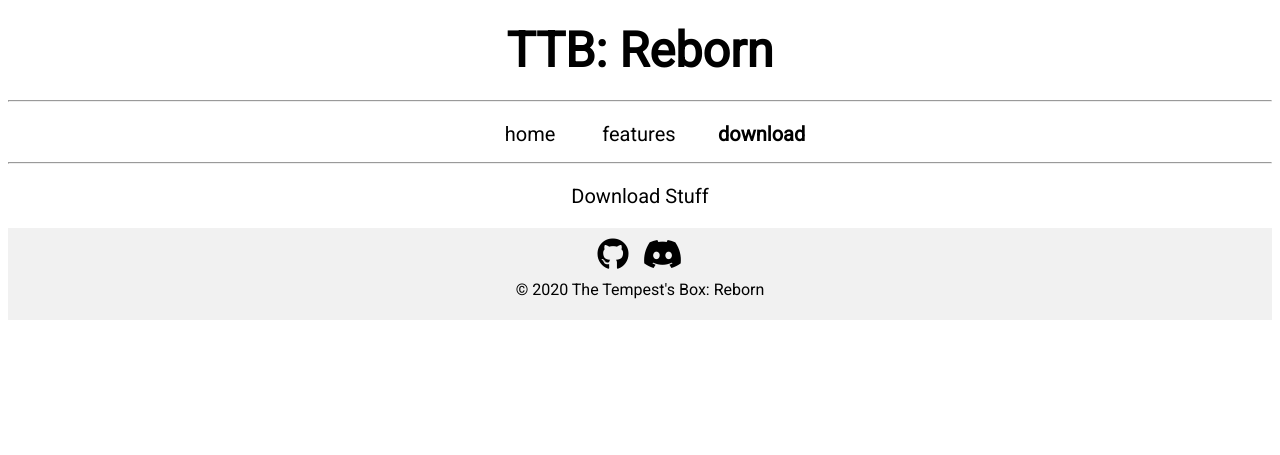
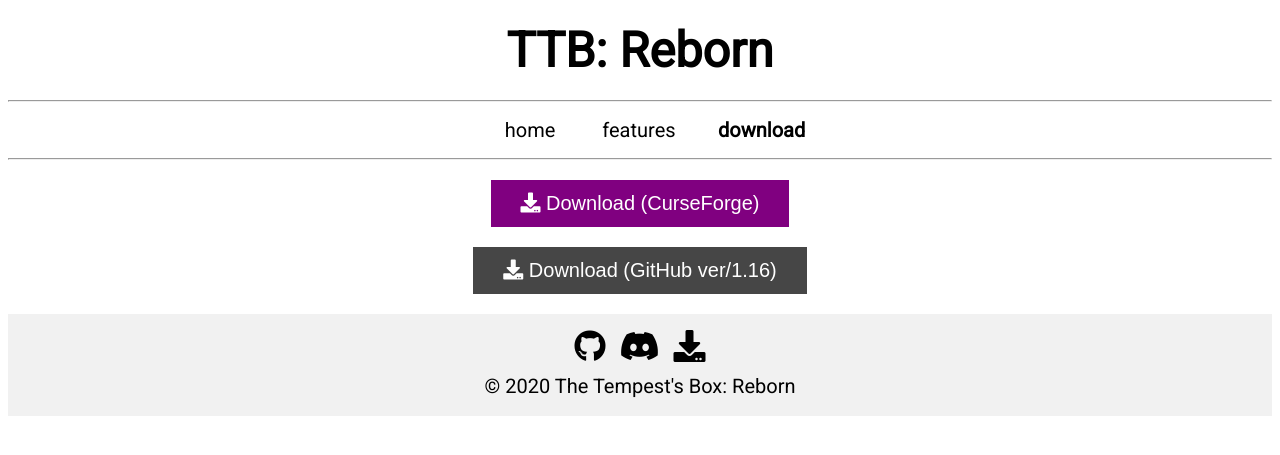
Before and after one commit to tempestsbox/tempestsbox.github.io, a Jekyll site: the page built from download.md, in a window 1280 px wide. Shown: the top 455 px of the page. Built offline with Jekyll 4.4.1, drawn with Linux system fonts in a browser that asks for light colours; nearby versions of some CDN libraries.

Commit message:
Minor edits
+ Downloads
* Improved 404 page
* Improved formatting

```diff
--- a/_layouts/default.html
+++ b/_layouts/default.html
@@ -2,24 +2,27 @@
 <html>
     <head>
         <meta charset="UTF-8" />
+        <meta name="viewport" content="width=device-width, initial-scale=1">
 
         <title>{{ page.title }} | {{ site.title }}</title>
         <meta name="description" content="A rebirth of Zoey's TTB for 1.15+" />
-
         <link rel="stylesheet" href="{{ site.url }}/stylesheet.css" />
         <link rel="icon" type="image/png" href="{{ site.url }}/assets/logos/ttb/128x.png" />
     </head>
 
     <body>
-        <a href={{ site.url }} class='site-title'> <h3> {{ site.title }} </h3> </a>
+        <header>
+            <a href={{ site.url }}> <h3> {{ site.title }} </h3> </a></li>
+        </header>
 
         <hr>
 
-        <p class='default'>{{ content }}</p>
+        {{ content }}
 
-        <footer class='footer-padding' id='footer'>
-            <a href="https://github.com/tempestsbox/ttb"><i class='fab fa-github social-icons'></i></a>
-            <a href="https://discord.gg/6TFaAuW" style="padding-left:10px;"><i class='fab fa-discord social-icons'></i></a>
+        <footer>
+            <a href="https://github.com/tempestsbox/ttb"><i class='fab fa-github footer-icons'></i></a>
+            <a href="https://discord.gg/6TFaAuW" style="padding-left:10px;"><i class='fab fa-discord footer-icons'></i></a>
+            <a href="https://curseforge.com/minecraft/customization/ttb" style="padding-left:10px;"><i class='fas fa-download footer-icons'></i></a>
 
             <p class= 'copyright' id='copyright'></p>
 
--- /dev/null
+++ b/_layouts/page/download.html
@@ -0,0 +1,13 @@
+---
+layout: default
+---
+
+<ul id="navigation" align="center">
+    <li class="home"><a href="{{ site.url }}">home</a></li>
+    <li class="features"><a href="{{ site.url }}/features">features</a></li>
+    <li><a href="{{ site.url }}/download"><b>download</b></a></li>
+</ul>
+
+<hr>
+
+<p> {{ content }} </p>
--- a/download.md
+++ b/download.md
@@ -1,17 +1,17 @@
 ---
 title: 'Download'
-layout: default
+layout: page/download
 permalink: /download
 ---
 
-<ul id="navigation" align="center">
-    <li class="home"><a href="{{ site.url }}">home</a></li>
-    <li class="features"><a href="{{ site.url }}/features">features</a></li>
-    <li><a href="{{ site.url }}/download"><b>download</b></a></li>
-</ul>
+<a href='https://curseforge.com/minecraft/customization/ttb'>
+    <button id='download-btn' class='curseforge'>
+        <i class='fa fa-download'></i> Download (CurseForge)
+    </button>
+</a>
 
-<hr>
-
-<p class='default'>
-    Download Stuff
-</p>
+<a href='https://github.com/tempestsbox/ttb/archive/ver/1.16.zip'>
+    <button id='download-btn' class='github'>
+        <i class='fa fa-download'></i> Download (GitHub ver/1.16)
+    </button>
+</a>
--- a/stylesheet.css
+++ b/stylesheet.css
@@ -1,17 +1,26 @@
 @import url('https://fonts.googleapis.com/css?family=Roboto&display=swap');
 @import url('https://cdnjs.cloudflare.com/ajax/libs/font-awesome/5.12.1/css/fontawesome.css');
 @import url('https://cdnjs.cloudflare.com/ajax/libs/font-awesome/5.12.1/css/brands.css');
+@import url('https://cdnjs.cloudflare.com/ajax/libs/font-awesome/5.12.1/css/solid.css');
 
 body {
     font-family: 'Roboto', 'sans-serif';
+    background-color: white;
+    color: black;
 }
-*.default {
+header {
+    font-size: 260%;
+    text-align: center;
+    font-weight: bold;
+    line-height: 3px;
+}
+p {
     font-size: 20px;
     text-align: center;
 }
-*.header {
-    font-size: 30px;
-    text-align: center;
+*.dark-mode {
+    background-color: black;
+    color: white;
 }
 
 *#infoContainer {
@@ -31,20 +40,22 @@
 	margin: 0 auto;
 }
 
-*.site-title {
-    font-size: 260%;
-    text-align: center;
-    font-weight: bold;
-    line-height: 3px;
+*#download-btn {
+  border: none;
+  color: white;
+  padding: 12px 30px;
+  cursor: pointer;
+  font-size: 20px;
+  display: table-cell;
 }
-*.page-title {
-    font-size: 150%;
-    text-align: center;
-    font-weight: bold;
-    line-height: 1px;
+*#download-btn.curseforge {
+    background-color: purple;
+}
+*#download-btn.github {
+    background-color: rgb(70, 70, 70);
 }
 
-*.social-icons {
+*.footer-icons {
     font-size: 200%;
     text-align: left;
 }
@@ -63,9 +74,9 @@
     text-decoration: underline;
 }
 
-*.footer-padding {
-    padding-top: 10px;
-    padding-bottom: 10px;
+footer {
+    padding-top: 16px;
+    padding-bottom: 6px;
 
     color: #000000;
     background-color: #f1f1f1;
```
Also changed, not shown: other parts of _layouts/default.html (+7 -0 lines), 404.md (+1 -4 lines), _layouts/page/features.html (added, +13 -0 lines), _layouts/page/home.html (added, +18 -0 lines), features.md (+2 -12 lines), index.md (+2 -14 lines), assets/404.png (added).
